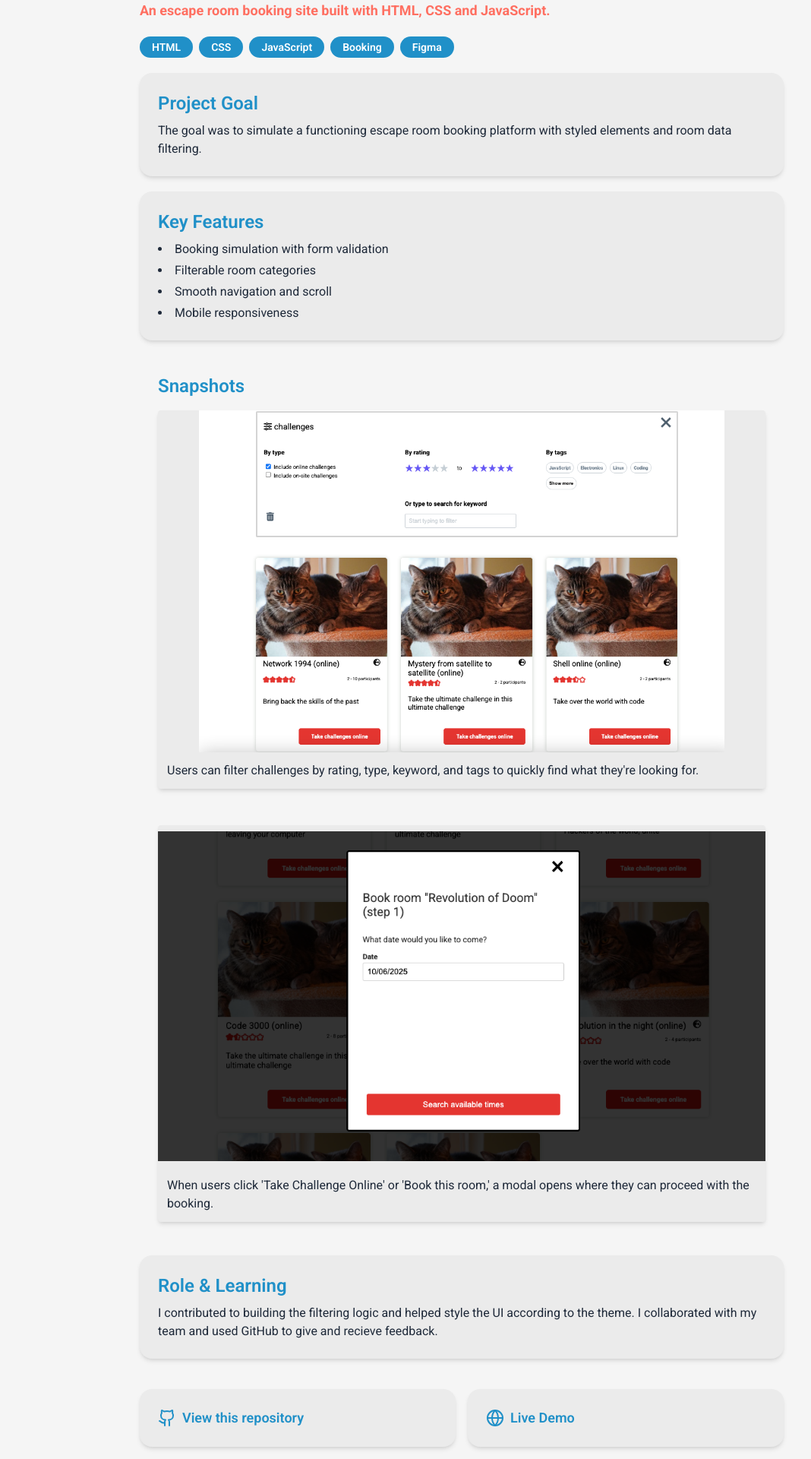
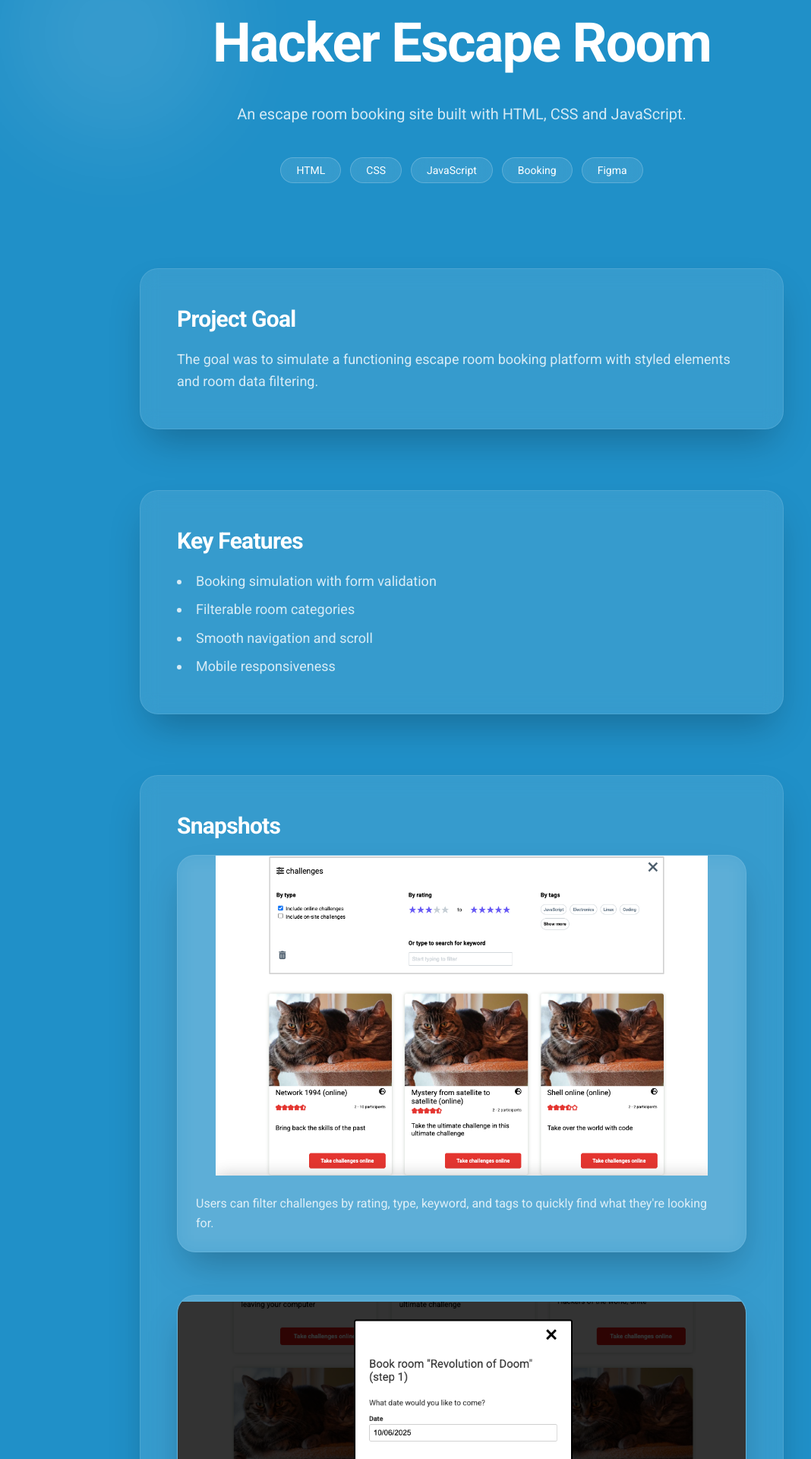
Before and after one commit to jennymakki/jennys-presentation, a Next.js app: page /projects/ESC in a window 1280 px wide. Shown: the part 180-2100 px from the top of the page at 76% size, without its empty margins (32-1100 px from the left). Built offline with nearby package versions, Linux system fonts and the light colour scheme.

Commit message:
updating the project-page

```diff
--- a/src/app/projects/[slug]/page.tsx
+++ b/src/app/projects/[slug]/page.tsx
@@ -1,137 +1,197 @@
 "use client";
+
 import * as React from "react";
 import { notFound } from "next/navigation";
+import { motion } from "framer-motion";
+import Image from "next/image";
+import { Github, Globe, ArrowLeft } from "lucide-react";
+import { useRouter } from "next/navigation";
+
 import { projects } from "@/data/projects";
 import Header from "@/components/blocks/header";
 import Footer from "@/components/blocks/footer";
-import BackButton from "@/components/ui/BackButton";
-import { Github, Globe } from "lucide-react";
-import Image from "next/image";
+import Button from "@/components/ui/Button";
 
 type ProjectPageProps = {
   params: Promise<{ slug: string }>;
 };
 
 export default function ProjectPage({ params }: ProjectPageProps) {
-  const unwrappedParams = React.use(params);
-  const project = projects.find((p) => p.slug === unwrappedParams.slug);
+  const { slug } = React.use(params);
+
+  const project = projects.find((p) => p.slug === slug);
+
+  const router = useRouter();
 
   if (!project) return notFound();
 
   return (
-    <div className="grid grid-rows-[auto_1fr_auto] min-h-screen bg-[#f5f5f5] font-roboto">
-      <header>
+    <div className="relative min-h-screen overflow-hidden bg-[#2090C8] font-roboto">
+      {/* Glow */}
+      <div className="absolute top-20 left-10 w-72 h-72 bg-white/10 blur-3xl rounded-full" />
+      <div className="absolute bottom-10 right-10 w-96 h-96 bg-cyan-300/10 blur-3xl rounded-full" />
+
       <Header />
-      </header>
-      <main className="p-6 max-w-4xl mx-auto space-y-5">
-        <h2 className="text-4xl text-[#2090C8] font-bold">{project.title}</h2>
-        <p className="text-lg font-bold text-[#FF6F61]">
+
+      <main className="relative z-10 max-w-4xl mx-auto px-6 py-24 space-y-28">
+        {/* HERO */}
+        <motion.section
+          initial={{ opacity: 0, y: 30 }}
+          animate={{ opacity: 1, y: 0 }}
+          transition={{ duration: 0.6 }}
+          className="text-center space-y-8"
+        >
+          <h1 className="text-white text-5xl md:text-7xl font-black leading-tight tracking-tight">
+            {project.title}
+          </h1>
+
+          <p className="text-white/80 text-lg md:text-xl max-w-2xl mx-auto leading-relaxed">
             {project.shortDescription}
           </p>
-        <div className="flex flex-wrap gap-2">
-          {project.tags?.map((tag) => (
+
+          <div className="flex flex-wrap justify-center gap-3 pt-2">
+            {project.tags.map((tag) => (
               <span
                 key={tag}
-              className="bg-[#2090C8] text-white px-4 py-1 rounded-full text-sm font-semibold"
+                className="bg-white/10 border border-white/20 text-white px-5 py-1.5 rounded-full text-sm backdrop-blur-md"
               >
                 {tag}
               </span>
             ))}
           </div>
-        <div className="bg-[#ebebeb] text-gray-800 rounded-2xl shadow-md p-6">
-          <h3 className="text-[#2090C8] text-2xl font-semibold mb-2">
-            Project Goal
-          </h3>
+        </motion.section>
+
+        {/* SECTION WRAPPER  */}
+        <div className="space-y-20">
+          <Section title="Project Goal">
             <p>{project.goal}</p>
-        </div>
-        <div className="bg-[#ebebeb] text-gray-800 rounded-2xl shadow-md p-6">
-          <h4 className="text-[#2090C8] text-2xl font-semibold mb-2">
-            Key Features
-          </h4>
-          <ul className="list-disc list-inside space-y-1">
-            {project.keyFeatures?.map((feature, idx) => (
-              <li key={idx}>{feature}</li>
+          </Section>
+
+          <Section title="Key Features">
+            <ul className="list-disc list-inside space-y-2">
+              {project.keyFeatures.map((f, i) => (
+                <li key={i}>{f}</li>
               ))}
             </ul>
-        </div>
+          </Section>
+
           {project.uiArchitecture && (
-            <div className="bg-[#ebebeb] text-gray-800 rounded-2xl shadow-md p-6">
-              <h4 className="text-[#2090C8] text-2xl font-semibold mb-2">
-                UI Architecture & Component Thinking
-              </h4>
-              <ul className="list-disc list-inside space-y-1">
-                {project.uiArchitecture.map((item, idx) => (
-                  <li key={idx}>{item}</li>
+            <Section title="UI Architecture">
+              <ul className="list-disc list-inside space-y-2">
+                {project.uiArchitecture.map((item, i) => (
+                  <li key={i}>{item}</li>
                 ))}
               </ul>
-            </div>
+            </Section>
           )}
-        {project.snapshots && project.snapshots.length > 0 && (
-          <div className="p-6">
-            <h5 className="text-[#2090C8] text-2xl font-semibold mb-4">
-              Snapshots
-            </h5>
-            <div className="space-y-12 text-gray-800">
-              {project.snapshots.map(({ imageUrl, description }, idx) => (
-                <div
-                  key={idx}
-                  className="rounded bg-[#ebebeb] overflow-hidden shadow-md"
+
+          {/* SNAPSHOTS */}
+          {project.snapshots?.length > 0 && (
+            <Section title="Snapshots">
+              <div className="space-y-14">
+                {project.snapshots.map((snap, i) => (
+                  <motion.div
+                    key={i}
+                    whileInView={{ opacity: 1, y: 0 }}
+                    initial={{ opacity: 0, y: 25 }}
+                    transition={{ duration: 0.5 }}
+                    className="bg-white/10 border border-white/10 backdrop-blur-md rounded-3xl overflow-hidden shadow-2xl"
                   >
                     <div className="relative aspect-[16/9] w-full">
                       <Image
-                      src={imageUrl}
-                      alt={`Snapshot ${idx + 1}`}
+                        src={snap.imageUrl}
+                        alt={`snapshot-${i}`}
                         fill
-                      style={{ objectFit: "contain" }}
-                      sizes="(max-width: 768px) 100vw, 8000px"
+                        className="object-contain"
                       />
                     </div>
-                  <p className="p-3">{description}</p>
-                </div>
+
+                    <p className="p-6 text-white/80 text-sm md:text-base leading-relaxed">
+                      {snap.description}
+                    </p>
+                  </motion.div>
                 ))}
               </div>
-          </div>
+            </Section>
           )}
 
-        <div className="bg-[#ebebeb] text-gray-800 rounded-2xl shadow-md p-6">
-          <h6 className="text-2xl text-[#2090C8] font-semibold mb-2">
-            Role & Learning
-          </h6>
-          <p className="whitespace-pre-line">{project.roleAndLearning}</p>
+          <Section title="Role & Learning">
+            <p className="whitespace-pre-line leading-relaxed">
+              {project.roleAndLearning}
+            </p>
+          </Section>
         </div>
 
-        <div className="flex flex-col mt-10 sm:flex-row gap-4">
-          <div className="bg-[#ebebeb] rounded-2xl shadow-md p-6 flex-1 min-w-[200px]">
+        {/* LINKS */}
+        <section className="grid md:grid-cols-2 gap-8 pt-6">
           <a
             href={project.link}
             target="_blank"
-              rel="noopener noreferrer"
-              className="flex items-center gap-2 text-[#2090C8] text-lg font-semibold hover:underline hover:text-[#FF6F61]"
+            className="group flex items-center justify-center gap-3 p-7 rounded-3xl bg-white/10 border border-white/10 text-white hover:bg-white/20 transition shadow-xl backdrop-blur-md"
           >
-              <Github /> View this repository
+            <Github className="group-hover:scale-110 transition" />
+            View Repository
           </a>
-          </div>
 
           {project.liveDemo && (
-            <div className="bg-[#ebebeb] rounded-2xl shadow-md p-6 flex-1 min-w-[200px]">
             <a
               href={project.liveDemo}
               target="_blank"
-                rel="noopener noreferrer"
-                className="text-[#2090C8] flex items-center gap-2 text-lg font-semibold hover:underline hover:text-[#FF6F61]"
+              className="group flex items-center justify-center gap-3 p-7 rounded-3xl bg-white/10 border border-white/10 text-white hover:bg-white/20 transition shadow-xl backdrop-blur-md"
             >
-                <Globe /> Live Demo
+              <Globe className="group-hover:scale-110 transition" />
+              Live Demo
             </a>
-            </div>
           )}
-        </div>
-        <div className="flex justify-center">
-          <BackButton />
+        </section>
+
+        {/* BACK */}
+        <div className="flex justify-center items-center">
+        <Button
+          variant="primary"
+          className="flex items-center gap-2 bg-white/10 border border-white/10 hover:bg-white/20"
+          onClick={() => router.back()}
+        >
+          <ArrowLeft size={16} />
+          Back
+        </Button>
         </div>
       </main>
-      <footer className="bg-[#2090C8] mt-8">
+
       <Footer />
-      </footer>
     </div>
   );
 }
+
+function Section({
+  title,
+  children,
+}: {
+  title: string;
+  children: React.ReactNode;
+}) {
+  return (
+    <motion.section
+      initial={{ opacity: 0, y: 25 }}
+      whileInView={{ opacity: 1, y: 0 }}
+      viewport={{ once: true }}
+      transition={{ duration: 0.6 }}
+      className="
+        bg-white/10
+        border border-white/10
+        backdrop-blur-md
+        rounded-3xl
+        p-10 md:p-12
+        text-white
+        space-y-5
+        shadow-2xl
+      "
+    >
+      <h2 className="text-2xl md:text-3xl font-bold tracking-tight">{title}</h2>
+
+      <div className="text-white/80 leading-relaxed text-base md:text-lg">
+        {children}
+      </div>
+    </motion.section>
+  );
+}
--- a/src/data/projects.ts
+++ b/src/data/projects.ts
@@ -459,7 +459,7 @@ export const projects: Project[] = [
   description:
     "A modern personal portfolio website built with React, Next.js, and Tailwind CSS. The project focuses on performance, responsive design, and clear presentation of projects and experience through a clean and structured UI.",
   imageUrl: "/portfolio.png",
-  link: "https://github.com/jennymakki/presentation",
+  link: "https://github.com/jennymakki/jennys-presentation",
   liveDemo: "",
   slug: "personal-portfolio",
   shortDescription:
```
Lines whose indentation alone changed are shown as unchanged.
